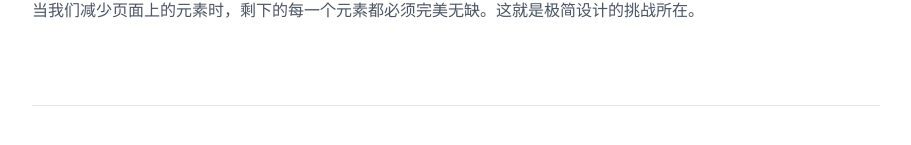
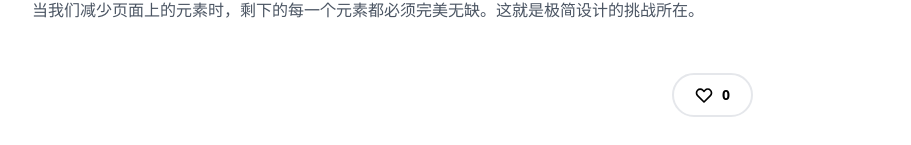
Before and after one commit to ZhimiaoLiu/Personal-Website, a Vue app: page /blog/1 in a window 1280 px wide. Shown: the part 1133-1278 px from the top of the page, without its empty margins (184-1095 px from the left). Built offline with nearby package versions, Linux system fonts and the light colour scheme; no server answers; the database is empty.

Commit message:
Update for likes function

```diff
--- a/package.json
+++ b/package.json
@@ -9,6 +9,7 @@
     "preview": "vite preview"
   },
   "dependencies": {
+    "@supabase/supabase-js": "^2.98.0",
     "vue": "^3.5.27",
     "vue-router": "^5.0.2"
   },
--- /dev/null
+++ b/src/lib/supabaseClient.js
@@ -0,0 +1,7 @@
+import { createClient } from '@supabase/supabase-js'
+
+// 在 Supabase 项目设置的 API 页面找这两个值
+const supabaseUrl = 'https://kwrgvabbsqzrkbyyrqpy.supabase.co'
+const supabaseAnonKey = 'sb_publishable_3_5ar9tPthrImTJPhIpQ2A_DAWubP89'
+
+export const supabase = createClient(supabaseUrl, supabaseAnonKey)
--- a/src/view/BlogPost.vue
+++ b/src/view/BlogPost.vue
@@ -1,12 +1,59 @@
 <script setup>
 import { useRoute, RouterLink } from 'vue-router'
-import { computed } from 'vue'
-import { posts } from '../data/posts.js' // 引入刚才的数据库
+import { computed, ref, onMounted } from 'vue' // 引入所需的 vue 功能
+import { posts } from '../data/posts.js'
+import { supabase } from '../lib/supabaseClient.js' // 引入你的云端数据库
 
 const route = useRoute()
-// 根据 URL 中的 id (比如 /blog/1) 找到对应的文章
+
+// 1. 根据 URL 查找对应的文章
 const post = computed(() => {
   return posts.find(p => p.id == Number(route.params.id))
+})
+
+// --- 点赞功能核心逻辑 ---
+const currentLikes = ref(0)
+const isSyncing = ref(false)
+
+// 2. 从 Supabase 获取真实点赞数
+const fetchLikes = async () => {
+  if (!post.value) return
+  const { data, error } = await supabase
+      .from('posts_likes')
+      .select('count')
+      .eq('post_id', post.value.id)
+      .single()
+
+  if (data) {
+    currentLikes.value = data.count
+  }
+}
+
+// 3. 点击按钮，更新云端数据
+const handleLike = async () => {
+  if (isSyncing.value || !post.value) return
+  isSyncing.value = true
+
+  // 乐观更新：先在页面上 +1，让用户感觉瞬间响应
+  currentLikes.value++
+
+  const { error } = await supabase
+      .from('posts_likes')
+      .update({ count: currentLikes.value })
+      .eq('post_id', post.value.id)
+
+  if (error) {
+    // 如果网络出问题，悄悄减回去
+    currentLikes.value--
+    console.error('点赞同步失败:', error)
+  }
+
+  isSyncing.value = false
+}
+
+// 4. 页面一加载就去取点赞数
+onMounted(() => {
+  fetchLikes()
 })
 </script>
 
@@ -30,6 +77,22 @@ const post = computed(() => {
 
       <div class="prose prose-lg prose-slate mx-auto" v-html="post.content"></div>
 
+      <div class="max-w-prose mx-auto mt-12 flex justify-end">
+        <button
+            @click="handleLike"
+            :disabled="isSyncing"
+            class="group flex items-center gap-2 px-5 py-2.5 rounded-full border-2 border-gray-200 hover:border-black hover:bg-black hover:text-white transition-all duration-300"
+        >
+          <svg
+              xmlns="http://www.w3.org/2000/svg"
+              class="w-5 h-5 transition-transform duration-300 group-active:scale-125 group-hover:fill-current"
+              fill="none" viewBox="0 0 24 24" stroke="currentColor"
+          >
+            <path stroke-linecap="round" stroke-linejoin="round" stroke-width="2" d="M4.318 6.318a4.5 4.5 0 000 6.364L12 20.364l7.682-7.682a4.5 4.5 0 00-6.364-6.364L12 7.636l-1.318-1.318a4.5 4.5 0 00-6.364 0z" />
+          </svg>
+          <span class="font-bold text-sm tracking-widest">{{ currentLikes }}</span>
+        </button>
+      </div>
       <div class="mt-20 pt-10 border-t border-gray-200 text-center">
         <RouterLink to="/blog" class="inline-block px-8 py-3 border border-black hover:bg-black hover:text-white transition-colors font-bold text-sm tracking-widest">
           BACK TO LIST
@@ -40,10 +103,14 @@ const post = computed(() => {
 </template>
 
 <style>
-/* 这里可以微调正文的样式 */
+/* 微调正文的样式 */
 .prose p {
   line-height: 1.8;
   color: #4b5563;
+}
+/* 为了让按钮和排版对齐，我们限制了最大宽度 */
+.max-w-prose {
+  max-width: 65ch;
 }
 .animate-fade-in {
   animation: fadeIn 0.8s ease-out;
```
Also changed, not shown: 1 other file (tests, documents, lock files or other folders).
